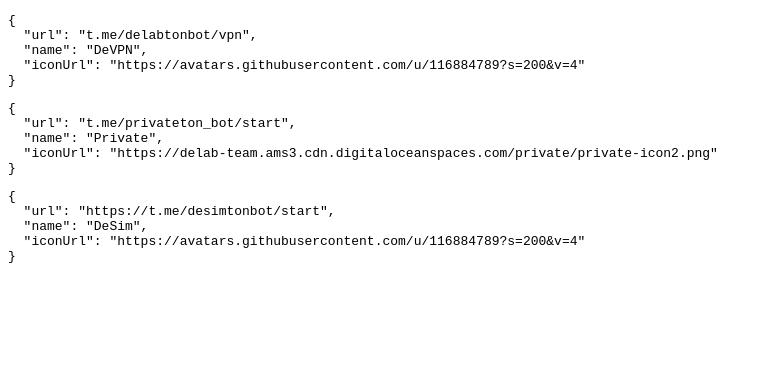
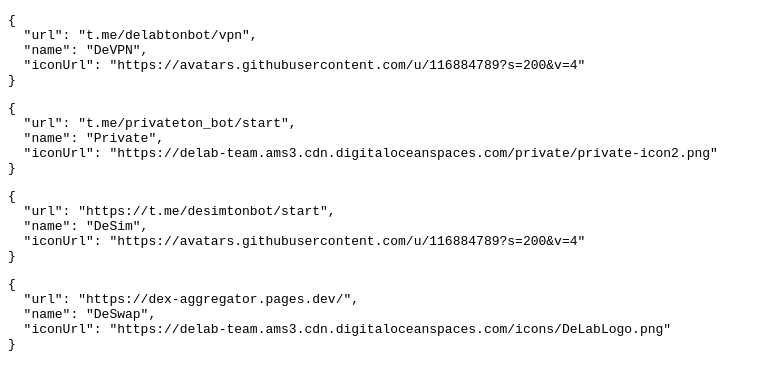
Before and after one commit to delab-team/manifests, a plain HTML site: page index.html in a window 1280 px wide. Shown: the whole page, without its empty margins (0-770 px from the left). Drawn offline with Linux system fonts and the light colour scheme.

Commit message:
Update index.html

```diff
--- a/index.html
+++ b/index.html
@@ -39,5 +39,16 @@
       })
       .catch(error => console.error('Error fetching manifest:', error));
   </script>
+  <script>
+    // Fetch and display the manifest
+    fetch('/deswap.txt')
+      .then(response => response.json())
+      .then(manifest => {
+        const manifestElement = document.createElement('pre');
+        manifestElement.textContent = JSON.stringify(manifest, null, 2);
+        document.body.appendChild(manifestElement);
+      })
+      .catch(error => console.error('Error fetching manifest:', error));
+  </script>
 </body>
 </html>
```
